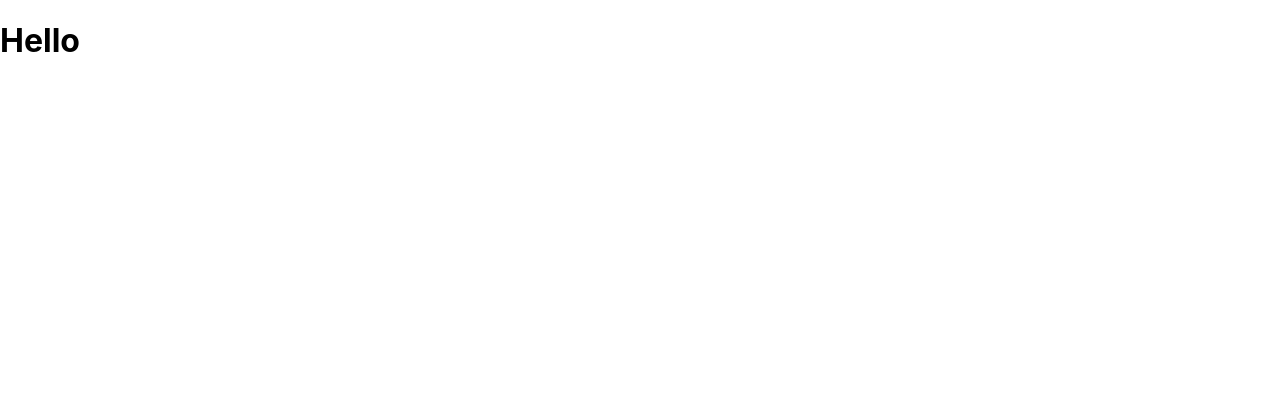
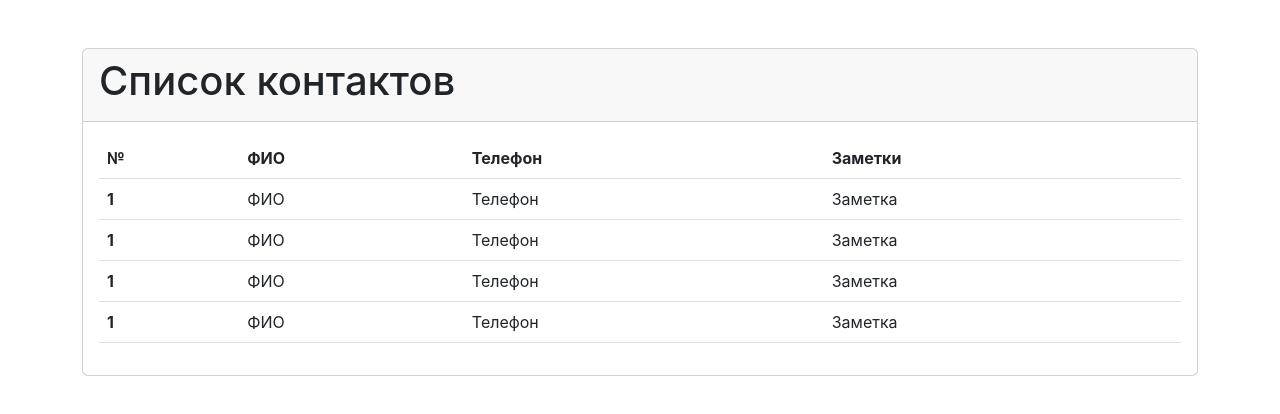
Before and after one commit to Anuta-Anya-Nya/ContactBook, a React (Create React App) app in the folder client/: page / in a window 1280 px wide. Shown: the top 414 px of the page. Built offline with nearby package versions, Linux system fonts and the light colour scheme.

Commit message:
Добавлены компоненты таблицы и строки

```diff
--- a/client/public/index.html
+++ b/client/public/index.html
@@ -14,9 +14,20 @@
     <link rel="manifest" href="%PUBLIC_URL%/manifest.json" />
 
     <title>Contacts App</title>
+    <link
+      href="https://cdn.jsdelivr.net/npm/bootstrap@5.3.0/dist/css/bootstrap.min.css"
+      rel="stylesheet"
+      integrity="sha384-9ndCyUaIbzAi2FUVXJi0CjmCapSmO7SnpJef0486qhLnuZ2cdeRhO02iuK6FUUVM"
+      crossorigin="anonymous"
+    />
   </head>
   <body>
     <noscript>You need to enable JavaScript to run this app.</noscript>
     <div id="root"></div>
+    <script
+      src="https://cdn.jsdelivr.net/npm/bootstrap@5.3.0/dist/js/bootstrap.bundle.min.js"
+      integrity="sha384-geWF76RCwLtnZ8qwWowPQNguL3RmwHVBC9FhGdlKrxdiJJigb/j/68SIy3Te4Bkz"
+      crossorigin="anonymous"
+    ></script>
   </body>
 </html>
--- a/client/src/App.js
+++ b/client/src/App.js
@@ -1,8 +1,18 @@
-import './App.css';
+import "./App.css";
+import TableView from './layouts/tableView/TableView';
 
 function App() {
   return (
-    <h1>Hello</h1>
+    <div className="container mt-5">
+      <div className="card">
+        <div className="card-header">
+          <h1>Список контактов</h1>
+        </div>
+        <div className="card-body">
+          <TableView />
+        </div>
+      </div>
+    </div>
   );
 }
 
--- /dev/null
+++ b/client/src/layouts/tableView/TableView.js
@@ -0,0 +1,25 @@
+import React from 'react'
+import TableRowItem from './components/TableRowItem'
+
+const TableView = () => {
+    return (
+        <table className="table table-hover">
+            <thead>
+              <tr>
+                <th scope="col">№</th>
+                <th scope="col">ФИО</th>
+                <th scope="col">Телефон</th>
+                <th scope="col">Заметки</th>
+              </tr>
+            </thead>
+            <tbody>
+              <TableRowItem />
+              <TableRowItem />
+              <TableRowItem />
+              <TableRowItem />
+
+            </tbody>
+          </table>
+    );
+}
+export default TableView;
--- /dev/null
+++ b/client/src/layouts/tableView/components/TableRowItem.js
@@ -0,0 +1,11 @@
+const TableRowItem = () => {
+    return (
+        <tr>
+            <th scope="row">1</th>
+            <td>ФИО</td>
+            <td>Телефон</td>
+            <td>Заметка</td>
+        </tr>
+    );
+}
+export default TableRowItem;
```
